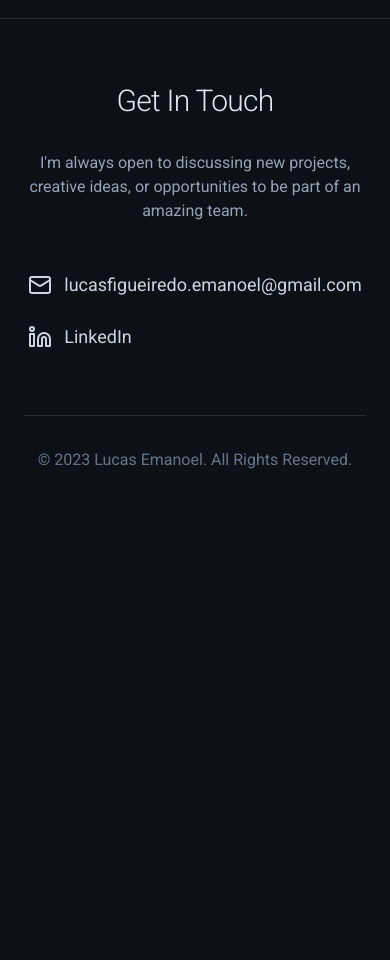
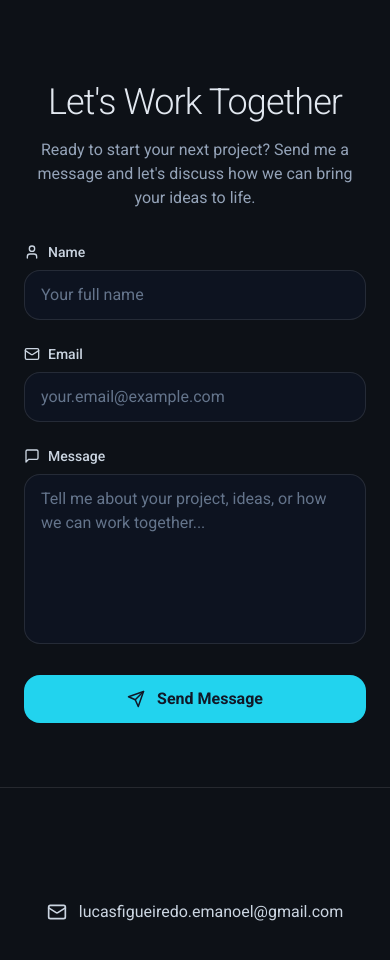
Before and after one commit to LucasFigueiredo504/Next-Frontend-Portifolio, a Next.js app: page / in a window 390 px wide. Shown: the part 8020-8980 px from the top of the page. Before the commit the page ends 8556 px from the top, so only its background shows below. Built offline with nearby package versions, Linux system fonts and the light colour scheme.

Commit message:
feat: updated-to-next-15-and-added-contact-section

```diff
--- a/src/app/layout.tsx
+++ b/src/app/layout.tsx
@@ -7,7 +7,7 @@ const roboto = Roboto({ subsets: ["latin"], variable: "--font-roboto" });
 
 export const metadata = {
   title: "Portifólio Frontend",
-  description: "Meu protifólio frontend feito em Next js e Tailwind Css",
+  description: "Meu protifólio frontend feito em Next js e Tailwind Css"
 };
 
 export default function RootLayout({
--- a/src/app/page.tsx
+++ b/src/app/page.tsx
@@ -4,8 +4,9 @@ import { Navbar } from "../components/Navbar";
 import { About } from "../components/About";
 import { Hero } from "../components/Hero";
 import { Skills } from "../components/Skills";
-import { Footer } from "../components/Footer";
+import { Contact } from "../components/Contact";
 import { Projects } from "../components/projects/Projects";
+import { Footer } from "@/components/Footer";
 
 export default function Home() {
   return (
@@ -15,6 +16,7 @@ export default function Home() {
       <Projects />
       <About />
       <Skills />
+      <Contact />
       <Footer />
     </main>
   );
--- /dev/null
+++ b/src/components/Contact.tsx
@@ -0,0 +1,149 @@
+"use client";
+import { useState } from "react";
+import { useForm } from "react-hook-form";
+import { zodResolver } from "@hookform/resolvers/zod";
+import { z } from "zod";
+import { Mail, Send, User, MessageSquare, CheckCircle } from "lucide-react";
+
+// Zod schema for form validation
+const contactSchema = z.object({
+  name: z.string().min(2, "Name must be at least 2 characters"),
+  email: z.string().email("Please enter a valid email address"),
+  message: z.string().min(10, "Message must be at least 10 characters"),
+});
+
+type ContactFormData = z.infer<typeof contactSchema>;
+
+export function Contact() {
+  const [isSubmitted, setIsSubmitted] = useState(false);
+
+  const {
+    register,
+    handleSubmit,
+    formState: { errors, isSubmitting },
+    reset,
+  } = useForm<ContactFormData>({
+    resolver: zodResolver(contactSchema),
+  });
+
+  const onSubmit = async (data: ContactFormData) => {
+    // Simulate form submission
+    await new Promise((resolve) => setTimeout(resolve, 1000));
+    console.log("Form submitted:", data);
+    setIsSubmitted(true);
+    reset();
+
+    // Reset success message after 3 seconds
+    setTimeout(() => setIsSubmitted(false), 3000);
+  };
+
+  return (
+    <div className="w-full bg-background">
+      <div className="container mx-auto px-6 py-16 flex flex-col items-center gap-8">
+        <div className="text-center">
+          <h2 className="text-4xl font-light tracking-tight text-primary mb-4">
+            Let's Work Together
+          </h2>
+          <p className="max-w-md text-slate-400">
+            Ready to start your next project? Send me a message and let's
+            discuss how we can bring your ideas to life.
+          </p>
+        </div>
+
+        <div className="w-full max-w-lg">
+          {isSubmitted && (
+            <div className="mb-6 p-4 bg-green-500/10 border border-green-500/20 rounded-2xl flex items-center gap-3 text-green-400">
+              <CheckCircle size={20} />
+              <span>Message sent successfully! I'll get back to you soon.</span>
+            </div>
+          )}
+
+          <div className="space-y-6">
+            {/* Name Field */}
+            <div className="space-y-2">
+              <label
+                htmlFor="name"
+                className="flex items-center gap-2 text-slate-300 text-sm font-medium"
+              >
+                <User size={16} />
+                Name
+              </label>
+              <input
+                id="name"
+                type="text"
+                {...register("name")}
+                className="w-full px-4 py-3 bg-slate-900/50 border border-white/10 rounded-2xl text-white placeholder-slate-500 focus:outline-none focus:ring-2 focus:ring-accent focus:border-transparent transition-all"
+                placeholder="Your full name"
+              />
+              {errors.name && (
+                <p className="text-red-400 text-sm">{errors.name.message}</p>
+              )}
+            </div>
+
+            {/* Email Field */}
+            <div className="space-y-2">
+              <label
+                htmlFor="email"
+                className="flex items-center gap-2 text-slate-300 text-sm font-medium"
+              >
+                <Mail size={16} />
+                Email
+              </label>
+              <input
+                id="email"
+                type="email"
+                {...register("email")}
+                className="w-full px-4 py-3 bg-slate-900/50 border border-white/10 rounded-2xl text-white placeholder-slate-500 focus:outline-none focus:ring-2 focus:ring-accent focus:border-transparent transition-all"
+                placeholder="your.email@example.com"
+              />
+              {errors.email && (
+                <p className="text-red-400 text-sm">{errors.email.message}</p>
+              )}
+            </div>
+
+            {/* Message Field */}
+            <div className="space-y-2">
+              <label
+                htmlFor="message"
+                className="flex items-center gap-2 text-slate-300 text-sm font-medium"
+              >
+                <MessageSquare size={16} />
+                Message
+              </label>
+              <textarea
+                id="message"
+                rows={6}
+                {...register("message")}
+                className="w-full px-4 py-3 bg-slate-900/50 border border-white/10 rounded-2xl text-white placeholder-slate-500 focus:outline-none focus:ring-2 focus:ring-accent focus:border-transparent transition-all resize-none"
+                placeholder="Tell me about your project, ideas, or how we can work together..."
+              />
+              {errors.message && (
+                <p className="text-red-400 text-sm">{errors.message.message}</p>
+              )}
+            </div>
+
+            {/* Submit Button */}
+            <button
+              type="button"
+              onClick={handleSubmit(onSubmit)}
+              disabled={isSubmitting}
+              className="w-full flex items-center justify-center gap-3 px-6 py-3 bg-accent text-gray-900 font-bold rounded-2xl hover:bg-accent/90 focus:outline-none focus:ring-2 focus:ring-accent focus:ring-offset-2 focus:ring-offset-background transition-all disabled:opacity-50 disabled:cursor-not-allowed"
+            >
+              {isSubmitting ? (
+                <>
+                  <div className="w-5 h-5 border-2 border-background/30 border-t-background rounded-full animate-spin" />
+                  Sending...
+                </>
+              ) : (
+                <>
+                  <Send size={18} />
+                  Send Message
+                </>
+              )}
+            </button>
+          </div>
+        </div>
+      </div>
+    </div>
+  );
+}
--- a/src/components/Footer.tsx
+++ b/src/components/Footer.tsx
@@ -1,48 +1,23 @@
-import { Linkedin, Mail } from "lucide-react";
+import { Mail } from "lucide-react";
 
 export function Footer() {
   return (
-    <footer
-      className="w-full bg-background border-t border-white/10"
-      id="contact"
-    >
-      <div className="container mx-auto px-6 py-16 flex flex-col items-center gap-8 text-center">
-        <h2 className="text-3xl font-light tracking-tight text-primary">
-          Get In Touch
-        </h2>
-        <p className="max-w-md text-slate-400">
-          I'm always open to discussing new projects, creative ideas, or
-          opportunities to be part of an amazing team.
-        </p>
-
-        <div className="flex flex-col sm:flex-row gap-6 mt-4">
+    <div className="w-full border-t border-white/10">
+      <div className="container mx-auto px-6 py-16 flex flex-col items-center gap-8">
+        <div className="mt-12 w-fulltext-center">
+          <div className="flex flex-col sm:flex-row gap-6 justify-center">
             <a
               href="mailto:LucasFigueiredo.emanoel@gmail.com"
-            className="flex items-center gap-3 text-lg text-slate-300 hover:text-accent transition-colors group"
+              className="flex items-center gap-3 text-slate-300 hover:text-accent transition-colors group"
             >
-            <Mail size={24} />
+              <Mail size={20} />
               <span className="group-hover:underline">
                 lucasfigueiredo.emanoel@gmail.com
               </span>
             </a>
-          <a
-            href="https://www.linkedin.com/in/lucas-emanoel-figueiredo-da-silva/"
-            target="_blank"
-            rel="noopener noreferrer"
-            className="flex items-center gap-3 text-lg text-slate-300 hover:text-accent transition-colors group"
-          >
-            <Linkedin size={24} />
-            <span className="group-hover:underline">LinkedIn</span>
-          </a>
-        </div>
-
-        <div className="mt-8 border-t border-white/10 w-full pt-8 text-center">
-          <p className="text-slate-500">
-            &copy; {new Date().getFullYear()} Lucas Emanoel. All Rights
-            Reserved.
-          </p>
           </div>
         </div>
-    </footer>
+      </div>
+    </div>
   );
 }
--- a/src/components/projects/ProjectCard.tsx
+++ b/src/components/projects/ProjectCard.tsx
@@ -35,7 +35,6 @@ export function ProjectCard({
           className="w-full transition-transform duration-300 group-hover:scale-105"
         />
       </div>
-
       {/* Text Content */}
       <div className="flex flex-col gap-3">
         <h3 className="flex items-center gap-2 text-xl font-bold text-primary group-hover:text-accent transition-colors">
@@ -44,12 +43,11 @@ export function ProjectCard({
         </h3>
         <p className="text-slate-400 text-sm leading-relaxed">{content}</p>
       </div>
-
       {/* Tech Tags */}
       <div className="flex justify-start gap-2 flex-wrap pt-2 border-t border-white/10">
         {technology.map((tech) => (
           // Assuming TechButton renders a styled badge
-          <TechButton key={tech} tech={tech} />
+          (<TechButton key={tech} tech={tech} />)
         ))}
       </div>
     </a>
```
Also changed, not shown: package.json (+14 -7 lines), 2 other files (tests, documents, lock files or other folders). Lines whose indentation alone changed are shown as unchanged.
